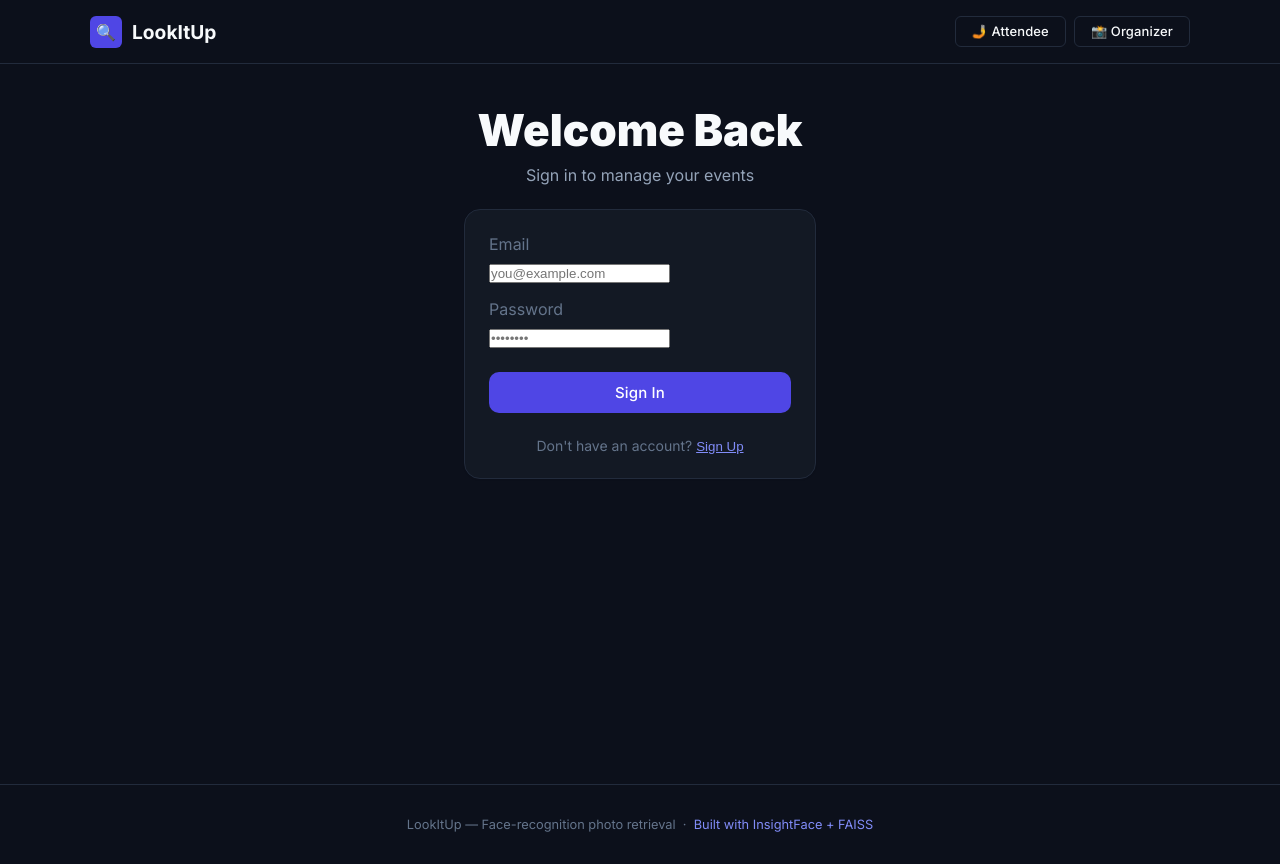
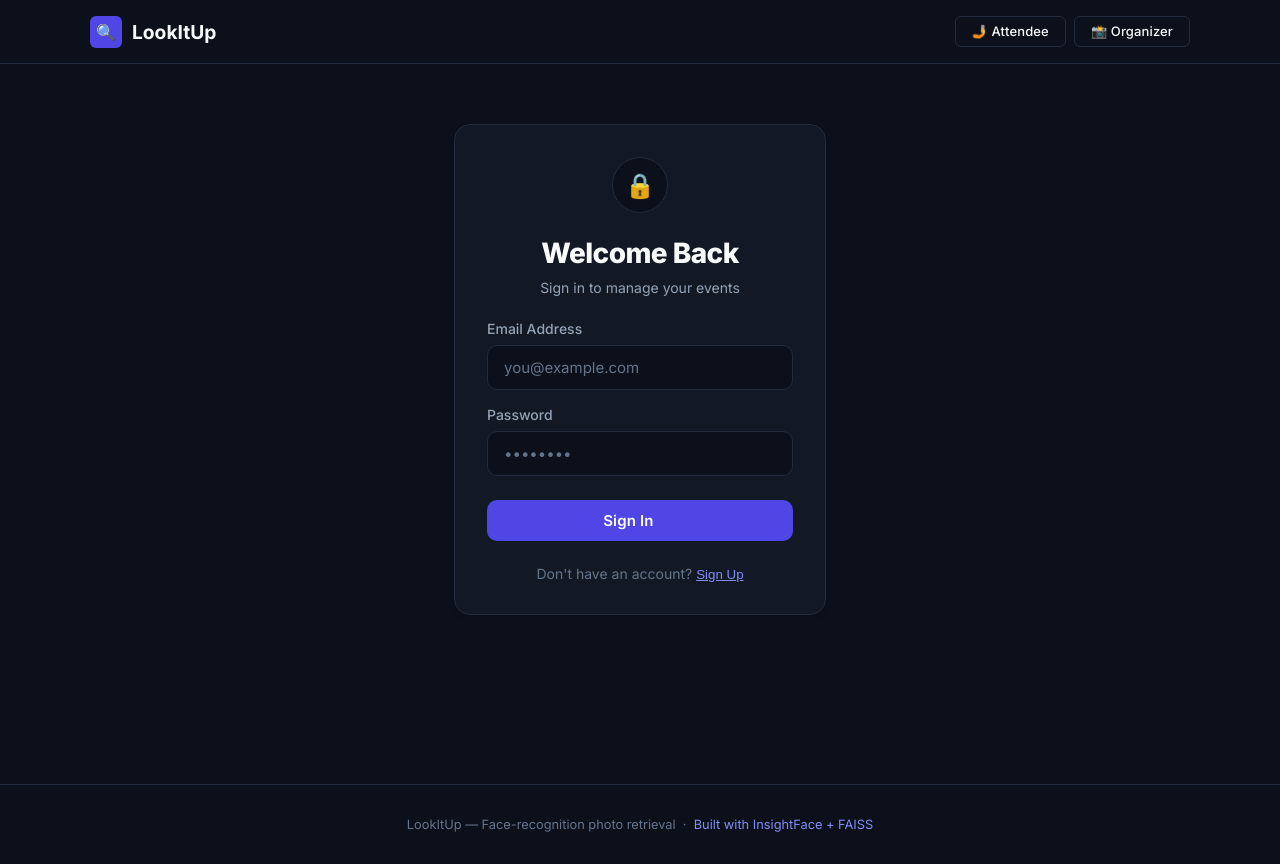
Before and after one commit to chaudhary-pawan/lookitup, a React (Vite) app in the folder frontend/: page /auth in a window 1280 px wide. Built offline with nearby package versions, Linux system fonts and the light colour scheme; no server answers.

Commit message:
frontend: refactor auth page layout, custom inputs and transitions

```diff
--- a/frontend/src/pages/AuthPage.jsx
+++ b/frontend/src/pages/AuthPage.jsx
@@ -8,6 +8,7 @@ export default function AuthPage() {
   const [email, setEmail] = useState('');
   const [password, setPassword] = useState('');
   const [loading, setLoading] = useState(false);
+  const [animating, setAnimating] = useState(false);
   const navigate = useNavigate();
 
   const handleSubmit = async (e) => {
@@ -21,13 +22,13 @@ export default function AuthPage() {
     try {
       if (isLogin) {
         const data = await loginOrganizer(email, password);
-        localStorage.setItem('organizer_token', data.access_token);
+        sessionStorage.setItem('organizer_token', data.access_token);
         toast.success('Logged in successfully');
         navigate('/organizer');
       } else {
         await registerOrganizer(email, password);
         toast.success('Registration successful. Please log in.');
-        setIsLogin(true);
+        handleToggleMode();
       }
     } catch (err) {
       toast.error(err.message || 'Authentication failed');
@@ -36,26 +37,41 @@ export default function AuthPage() {
     }
   };
 
+  const handleToggleMode = () => {
+    setAnimating(true);
+    setTimeout(() => {
+      setIsLogin((prev) => !prev);
+      setAnimating(false);
+    }, 150);
+  };
+
   return (
-    <div className="page-enter" style={{ padding: '40px 24px 60px' }}>
-      <div className="container" style={{ maxWidth: 400 }}>
+    <div className="page-enter" style={{ padding: '60px 24px 80px' }}>
+      <div className="container" style={{ maxWidth: 420 }}>
 
+        <div className="auth-card">
+          <div className="auth-icon-wrap" style={{ transform: animating ? 'scale(0.8) rotate(-45deg)' : 'none' }}>
+            {isLogin ? '🔒' : '👤'}
+          </div>
+
+          <div className={`form-transition ${animating ? 'animating' : ''}`}>
             <div className="text-center mb-6">
-          <h1 style={{ fontSize: 'clamp(1.75rem, 4vw, 2.75rem)', fontWeight: 900 }}>
-            <span className="gradient-text">{isLogin ? 'Welcome Back' : 'Create Account'}</span>
+              <h1 style={{ fontSize: '1.75rem', fontWeight: 800, letterSpacing: '-0.02em' }}>
+                {isLogin ? 'Welcome Back' : 'Create Account'}
               </h1>
-          <p className="text-muted mt-2">
+              <p className="text-muted mt-2" style={{ fontSize: '0.875rem' }}>
                 {isLogin ? 'Sign in to manage your events' : 'Sign up to create new events'}
               </p>
             </div>
 
-        <div className="glow-card">
             <form onSubmit={handleSubmit} style={{ display: 'flex', flexDirection: 'column', gap: '16px' }}>
               <div>
-              <label style={{ display: 'block', marginBottom: '8px', color: 'var(--text-muted)' }}>Email</label>
+                <label style={{ display: 'block', marginBottom: '8px', color: 'var(--text-secondary)', fontSize: '0.875rem', fontWeight: 500 }}>
+                  Email Address
+                </label>
                 <input
                   type="email"
-                className="input-field"
+                  className="input"
                   value={email}
                   onChange={(e) => setEmail(e.target.value)}
                   placeholder="you@example.com"
@@ -63,17 +79,24 @@ export default function AuthPage() {
                 />
               </div>
               <div>
-              <label style={{ display: 'block', marginBottom: '8px', color: 'var(--text-muted)' }}>Password</label>
+                <label style={{ display: 'block', marginBottom: '8px', color: 'var(--text-secondary)', fontSize: '0.875rem', fontWeight: 500 }}>
+                  Password
+                </label>
                 <input
                   type="password"
-                className="input-field"
+                  className="input"
                   value={password}
                   onChange={(e) => setPassword(e.target.value)}
                   placeholder="••••••••"
                   required
                 />
               </div>
-            <button type="submit" className="btn btn-primary" disabled={loading} style={{ width: '100%', marginTop: '8px' }}>
+              <button
+                type="submit"
+                className="btn btn-primary-interactive"
+                disabled={loading}
+                style={{ padding: '12px 24px', fontWeight: 600 }}
+              >
                 {loading ? 'Processing...' : isLogin ? 'Sign In' : 'Sign Up'}
               </button>
             </form>
@@ -81,14 +104,24 @@ export default function AuthPage() {
             <div style={{ marginTop: '24px', textAlign: 'center', color: 'var(--text-muted)', fontSize: '0.875rem' }}>
               {isLogin ? "Don't have an account? " : "Already have an account? "}
               <button
-              onClick={() => setIsLogin(!isLogin)}
-              style={{ background: 'none', border: 'none', color: 'var(--violet-light)', cursor: 'pointer', textDecoration: 'underline', padding: 0 }}
+                onClick={handleToggleMode}
+                style={{
+                  background: 'none',
+                  border: 'none',
+                  color: 'var(--violet-light)',
+                  cursor: 'pointer',
+                  fontWeight: 500,
+                  textDecoration: 'underline',
+                  padding: 0
+                }}
               >
                 {isLogin ? 'Sign Up' : 'Sign In'}
               </button>
             </div>
           </div>
         </div>
+
+      </div>
     </div>
   );
 }
```
Lines whose indentation alone changed are shown as unchanged.
